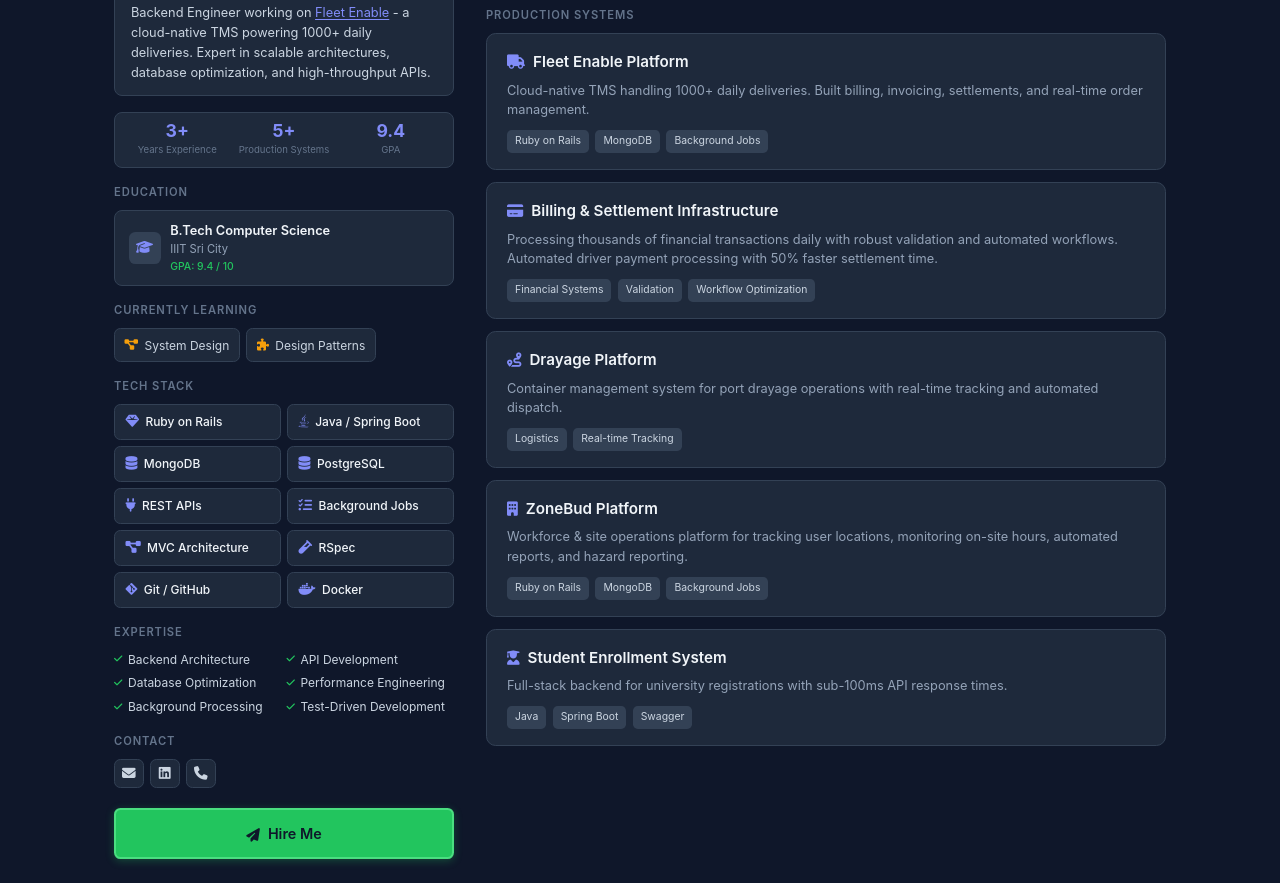
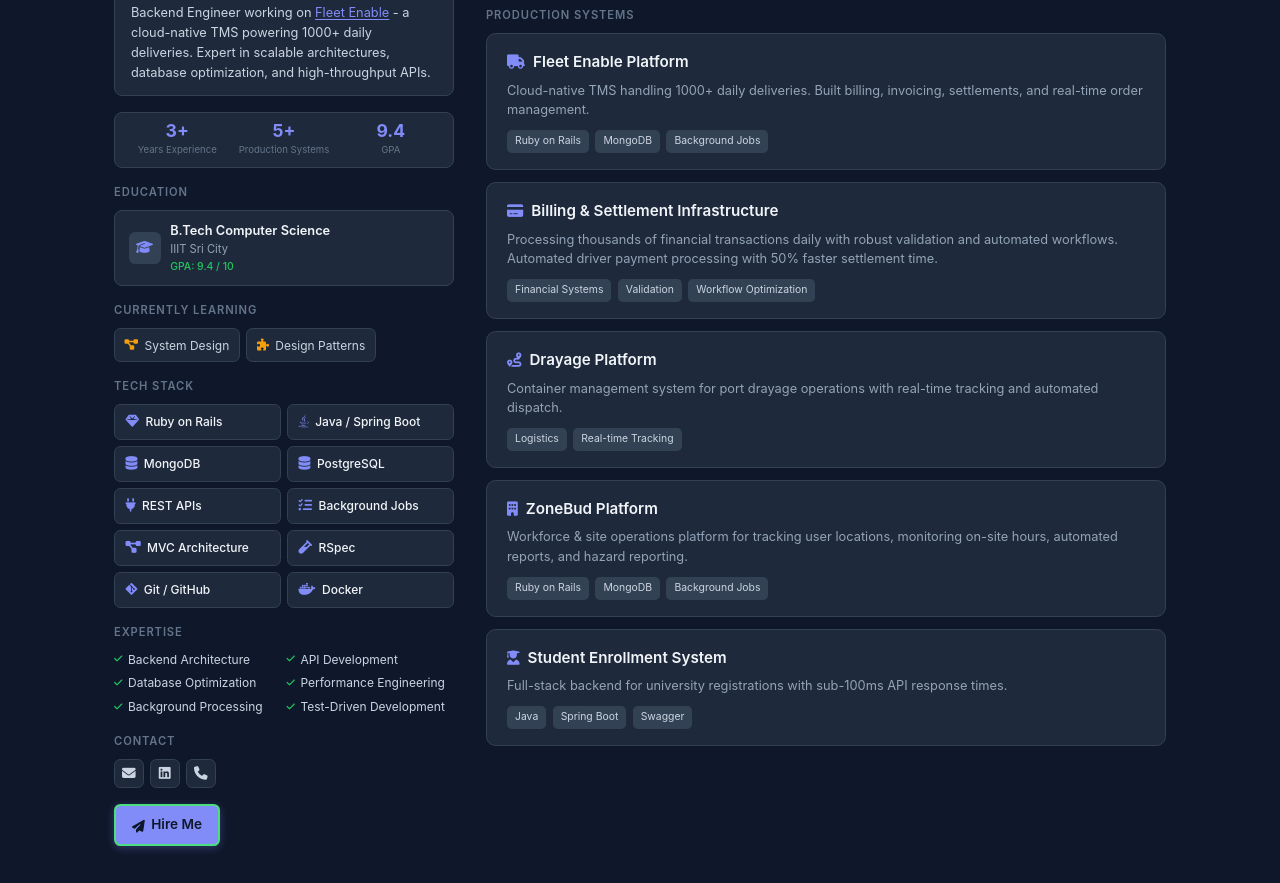
Before and after one commit to saipriyagorrela1729-gif/Portfolio, a website: page index.html in a window 1280 px wide. Shown: the part 246-1129 px from the top of the page. Drawn offline with Linux system fonts and the light colour scheme.

Commit message:
Add files via upload

```diff
--- a/styles.css
+++ b/styles.css
@@ -378,29 +378,28 @@ section h2 {
     display: inline-flex;
     align-items: center;
     justify-content: center;
-    gap: 0.5rem;
-    padding: 0.75rem 1.25rem;
-    font-size: 0.9rem;
+    gap: 0.4rem;
+    padding: 0.5rem 1rem;
+    font-size: 0.85rem;
     font-weight: 600;
-    background: #22c55e;
+    background: #818cf8;
     color: #0f172a;
-    border: 2px solid #22c55e;
+    border: 2px solid #818cf8;
     border-radius: 0.4rem;
     text-decoration: none;
     transition: all 0.2s;
-    box-shadow: 0 2px 8px rgba(34, 197, 94, 0.3);
-    margin-top: 0.75rem;
-    width: 100%;
+    box-shadow: 0 2px 8px rgba(129, 140, 248, 0.3);
+    margin-top: 0.5rem;
 }
 
 .contact-btn:hover {
-    background: #4ade80;
-    border-color: #4ade80;
-    box-shadow: 0 4px 12px rgba(34, 197, 94, 0.4);
+    background: #a5b4fc;
+    border-color: #a5b4fc;
+    box-shadow: 0 4px 12px rgba(129, 140, 248, 0.4);
 }
 
 .contact-btn i {
-    font-size: 0.85rem;
+    font-size: 0.8rem;
 }
 
 .metrics-grid {
```
